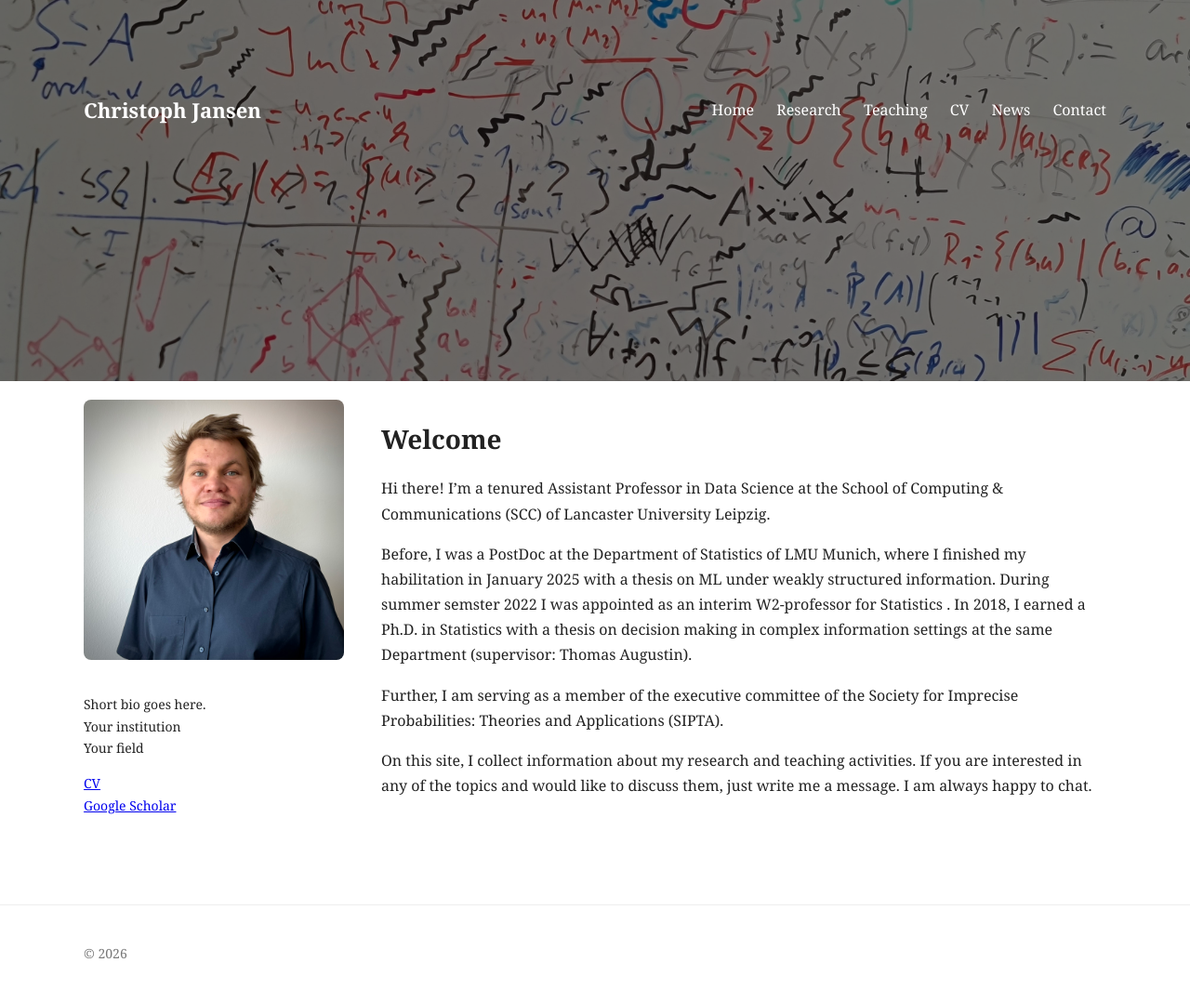
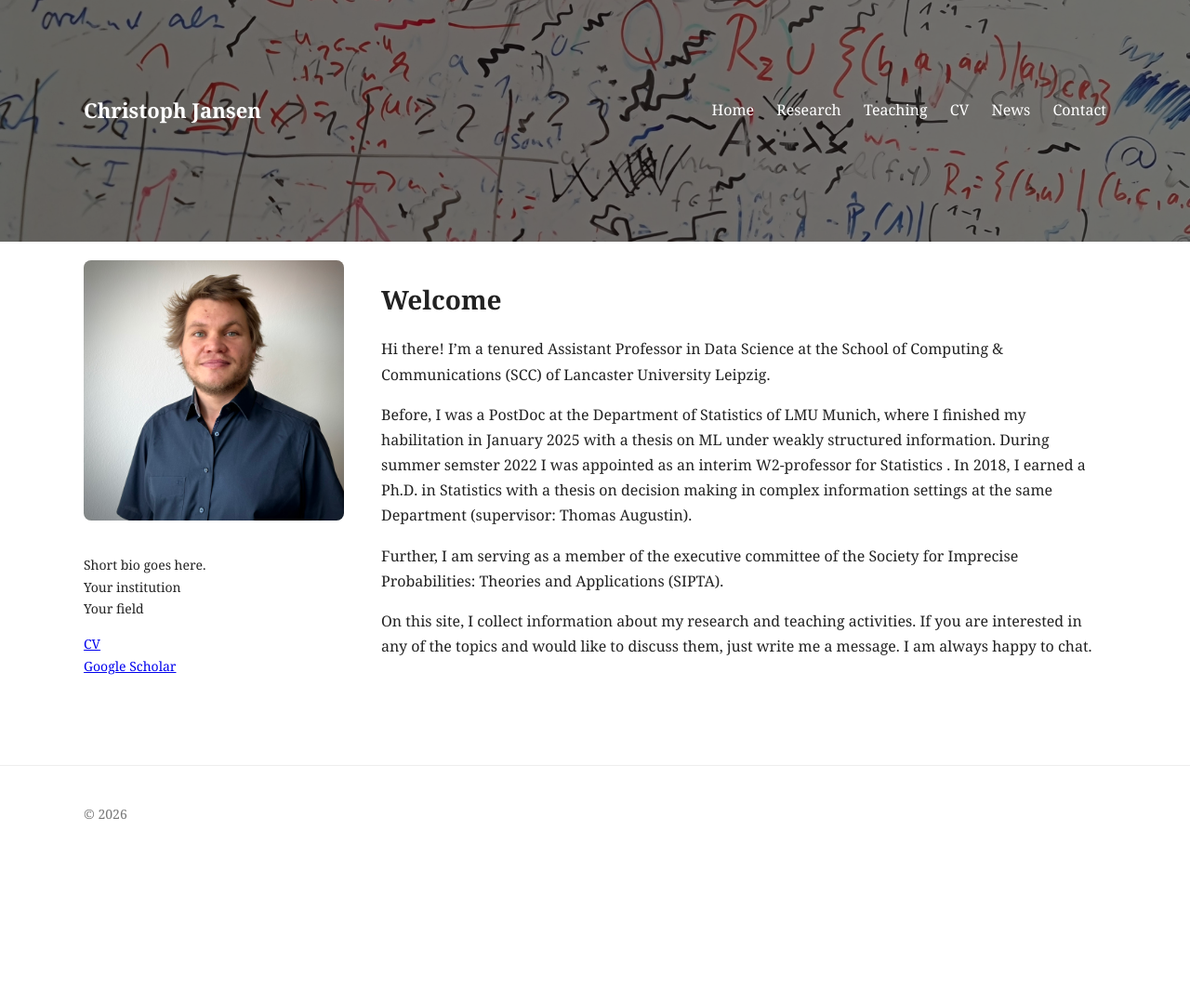
Before and after one commit to jansenc/jansenc.github.io, a Jekyll site: the page built from index.md, in a window 1280 px wide. Shown: the whole page at 93% size. Built offline with Jekyll 4.4.1, drawn with Linux system fonts in a browser that asks for light colours; after the commit the page ends 928 px from its top, so only the background shows below that.

Commit message:
Update style.css

```diff
--- a/assets/style.css
+++ b/assets/style.css
@@ -23,7 +23,7 @@ body {
 
   color: white;
   padding: 80px 0;
-  min-height: 250px;
+  min-height: 100px;
 }
 
 /* Dark overlay for readability */
```
